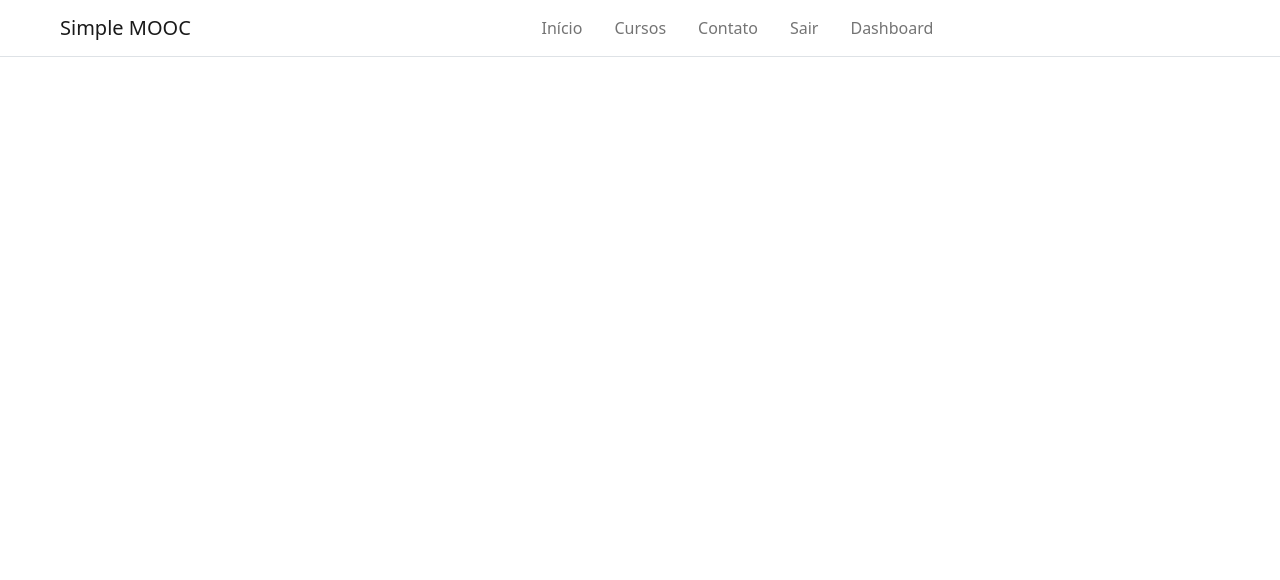
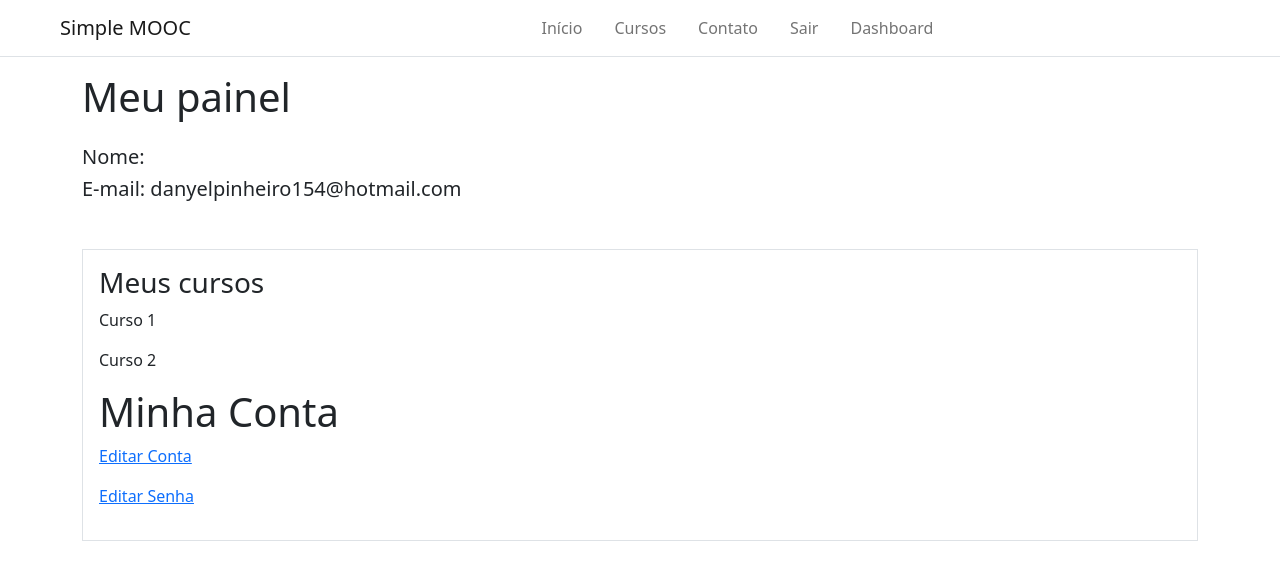
Before and after one commit to danyel-dev/simpleMooc, a Django app: page /accounts/ in a window 1280 px wide. Shown: the top 580 px of the page. Run offline with Django 3.2, Linux system fonts and the light colour scheme; a user stored in the database is signed in.

Commit message:
dashboard iniciada

```diff
--- a/Accounts/templates/registration/dashboard.html
+++ b/Accounts/templates/registration/dashboard.html
@@ -1,9 +1,29 @@
 {% extends 'base.html' %}
 
+{% block 'title' %} Dashboard - {{ user }} {% endblock %}
 
 {% block 'content' %}
     {% include 'partials/_header.html' %}
 
+    <div class="container">
+        <h1 class='mb-4 mt-3'>Meu painel</h1>
 
+        <h2 class="fs-5 fw-normal">Nome: {{ user.first_name }} {{ user.last_name }}</h2>
+        <h2 class="fs-5 fw-normal">E-mail: {{ user.email }}</h2>
+
+        <div class="border border-1 mt-5 p-3">
+            <div>
+                <h1 class="fs-3">Meus cursos</h1>
+                <p>Curso 1</p>
+                <p>Curso 2</p>
+            </div>
+
+            <div>
+                <h1>Minha Conta</h1>
+                <p><a href="#">Editar Conta</a></p>
+                <p><a href="#">Editar Senha</a></p>
+            </div>
+        </div>
+    </div>
 
 {% endblock %}
--- a/Accounts/views.py
+++ b/Accounts/views.py
@@ -1,10 +1,12 @@
 from django.shortcuts import render, redirect
 from django.http import HttpResponse
-from django.contrib import auth
+from django.contrib.auth import authenticate, login
+from django.contrib.auth.decorators import login_required
 
 from .forms import RegisterForm
 
 
+@login_required
 def dashboard(request):
     return render(request, 'registration/dashboard.html')
 
@@ -15,9 +17,9 @@ def register(request):
     if request.method == 'POST':
         if form.is_valid():
             user = form.save()
-            user = auth.authenticate(request, username=form.cleaned_data['username'], password=form.cleaned_data['password1'])
+            user = authenticate(request, username=form.cleaned_data['username'], password=form.cleaned_data['password1'])
 
-            auth.login(request, user)
+            login(request, user)
 
             return redirect('/')
 
```
Also changed, not shown: db.sqlite3.
